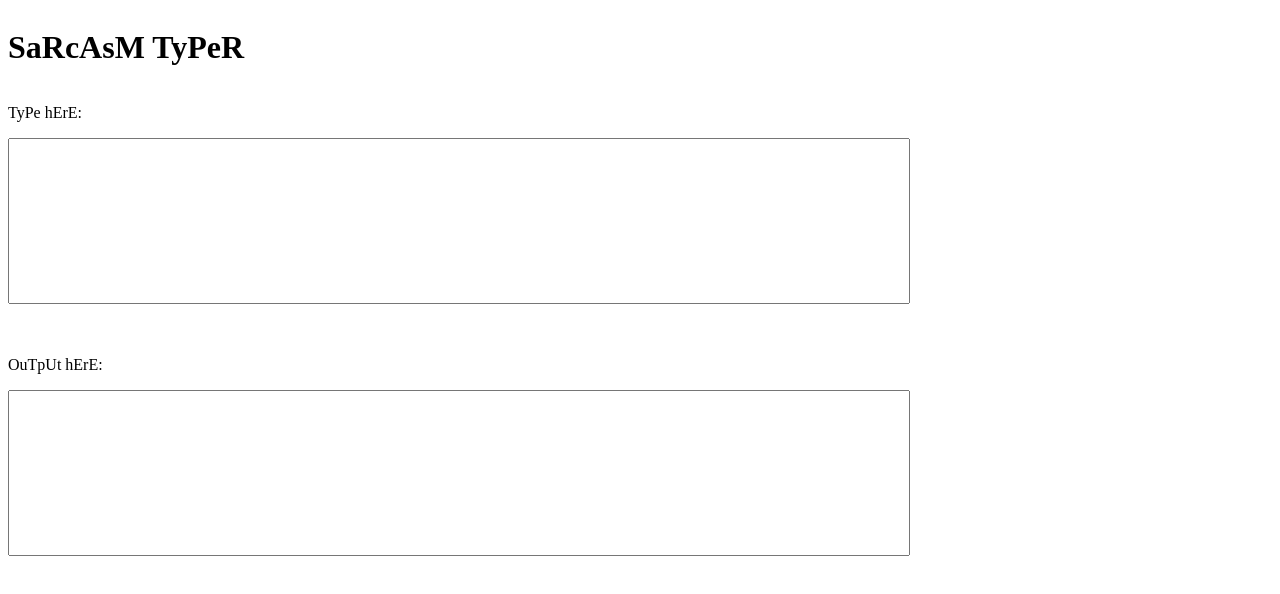
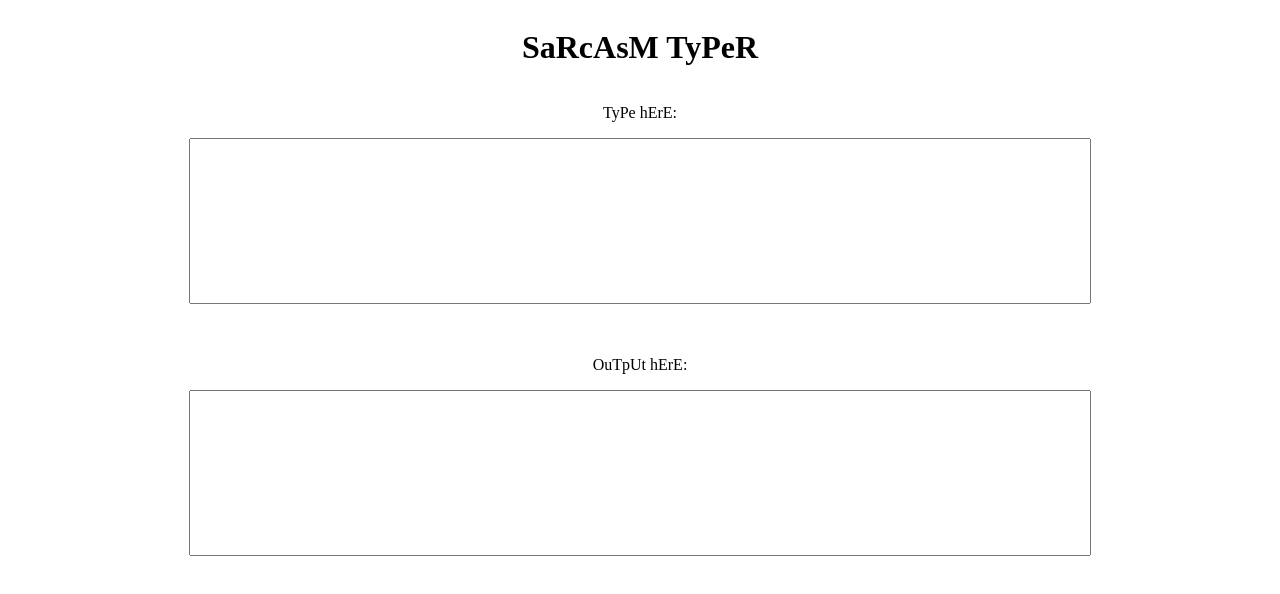
Before and after one commit to heggland/text-converter, a Next.js app in the folder frontend/: page / in a window 1280 px wide. Shown: the top 594 px of the page. Built offline with nearby package versions, Linux system fonts and the light colour scheme.

Commit message:
Update index.tsx

```diff
--- a/frontend/pages/index.tsx
+++ b/frontend/pages/index.tsx
@@ -39,10 +39,14 @@ const Home: NextPage = () => {
   };
 
   return (
-    <div style={{ display: "inline-grid" }}>
+    <div style={{ display: "flex", placeContent: "center" }}>
+      <div style={{ display: "inline-grid", placeItems: "center" }}>
         <Head>
           <title>SaRcAsM TyPeR</title>
-        <meta name="viewport" content="initial-scale=1.0, width=device-width" />
+          <meta
+            name="viewport"
+            content="initial-scale=1.0, width=device-width"
+          />
         </Head>
         <h1>SaRcAsM TyPeR </h1>
         <p>TyPe hErE: </p>
@@ -66,6 +70,7 @@ const Home: NextPage = () => {
         />
         {copied && <p>Copied!</p>}
       </div>
+    </div>
   );
 };
 
```
Lines whose indentation alone changed are shown as unchanged.
